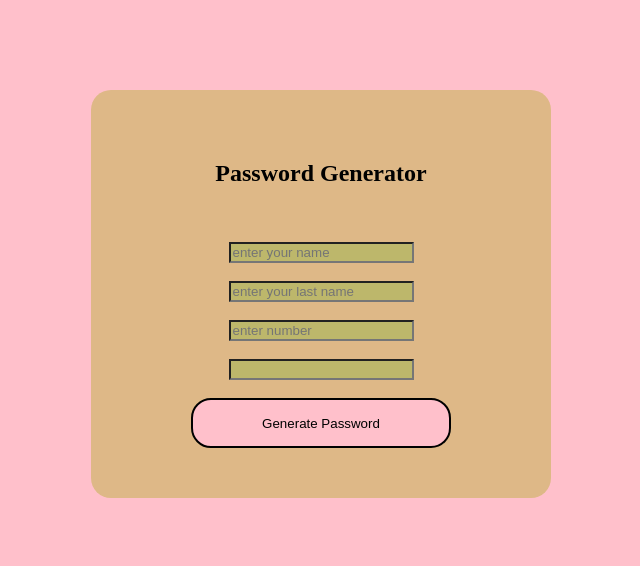
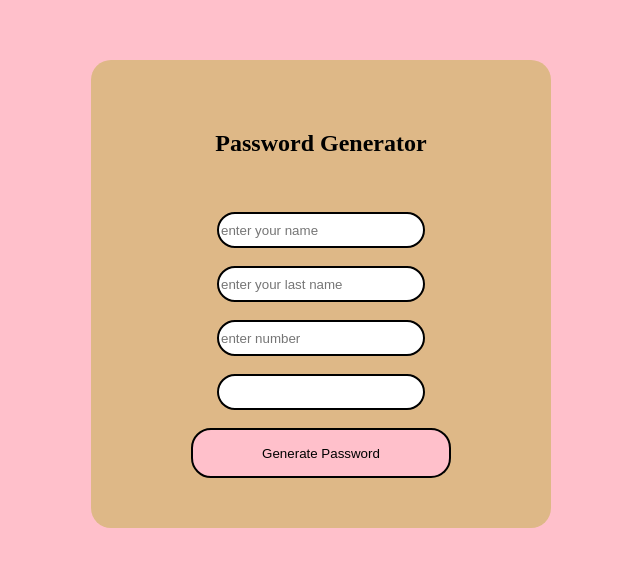
Before and after one commit to rahi2207h/Password-Generate, a plain HTML site: page index.html in a window 1280 px wide. Shown: the part 106-672 px from the top of the page, without its empty margins (319-959 px from the left). Drawn offline with Linux system fonts and the light colour scheme.

Commit message:
Update style.css

```diff
--- a/style.css
+++ b/style.css
@@ -20,7 +20,11 @@ body,html{
 
 }
 input{
-    background-color:darkkhaki;
+    background-color:white;
+    height: 30px;
+    width: 200px;
+    border: 2px solid black;
+    border-radius: 20px;
 }
 
 button{
```
